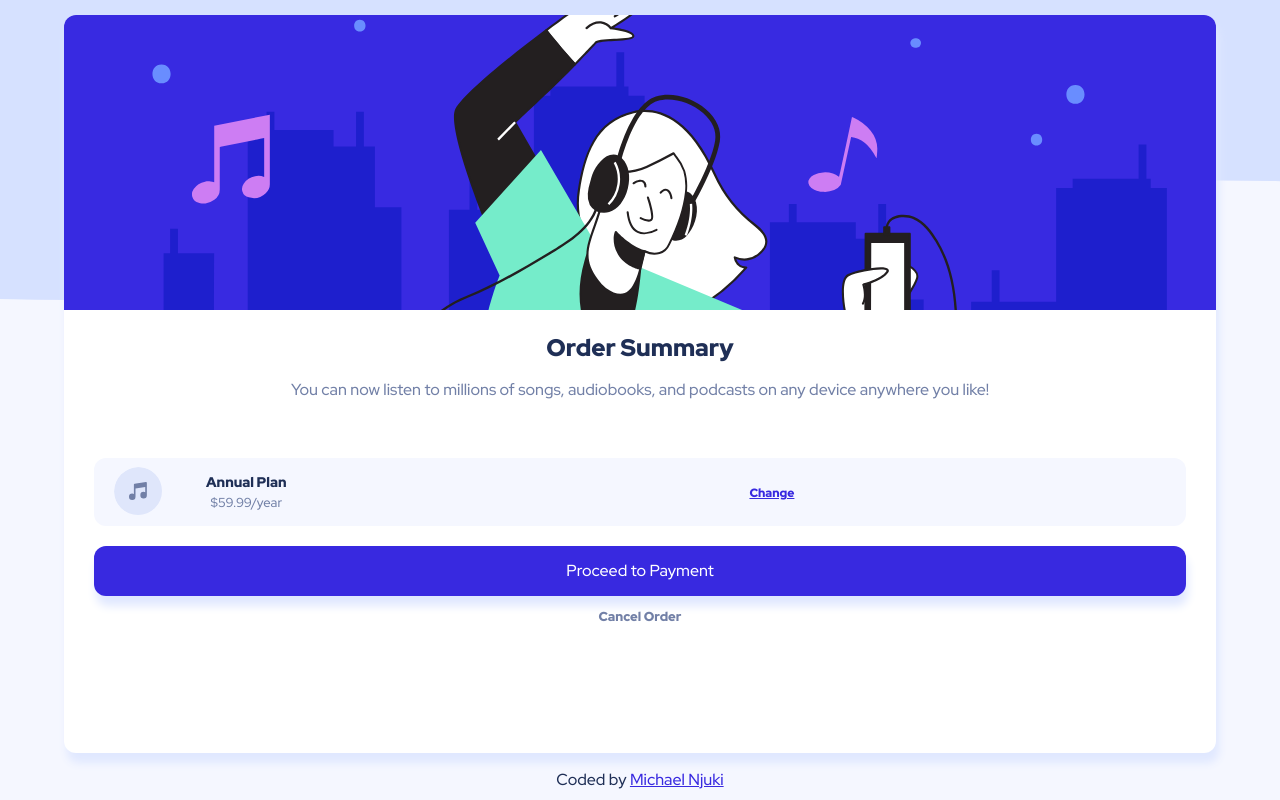
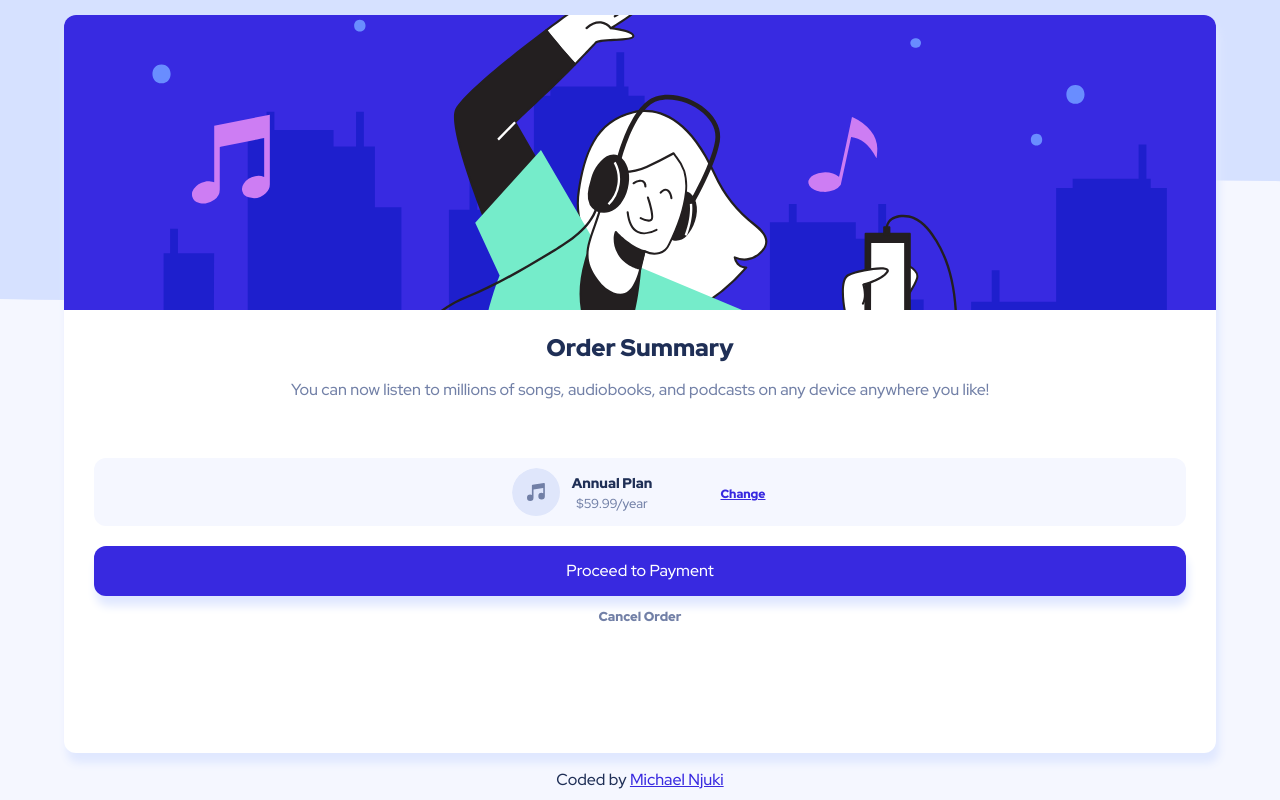
Before and after one commit to mikenjuki/Order-Summary-Component, a plain HTML site: page index.html in a window 1280 px wide. Drawn offline with Linux system fonts and the light colour scheme.

Commit message:
changes-v2

```diff
--- a/sass/main.scss
+++ b/sass/main.scss
@@ -148,22 +148,26 @@ main {
       text-align: center;
     }
     .card_copy-highlight-section {
-      display: flex;
-      padding: 20px;
+      display: grid;
+      grid-template-columns: 50px 140px 50px;
+      grid-template-rows: auto;
       align-items: center;
+      justify-content: center;
+      column-gap: 8px;
+      padding: 10px 16px;
       background-color: $veryPaleBlue;
       border-radius: 12px;
       margin-bottom: 12px;
+      overflow: hidden;
 
       .highlight-section_icon {
         background: url(../images/icon-music.svg) no-repeat;
         height: 50px;
         width: 50px;
         border-radius: 50%;
-        margin-right: 4%;
       }
       .highlight-section_plan {
-        margin-right: 44%;
+        margin-right: 40%;
       }
       .highlight-section_plan > h6 {
         font-weight: $fontWeightThree;
```
Also changed, not shown: CSS/main.css, 1 other file.
